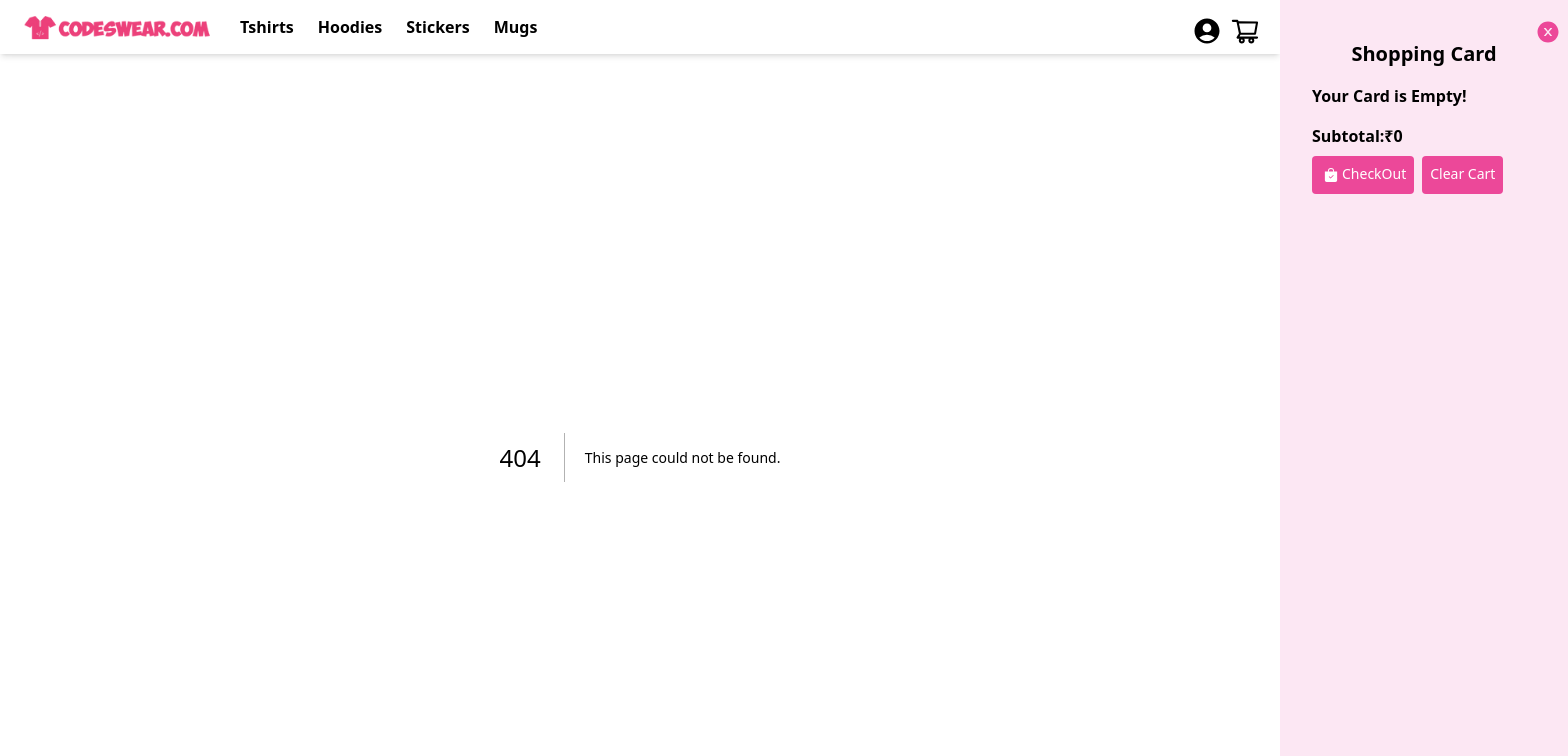
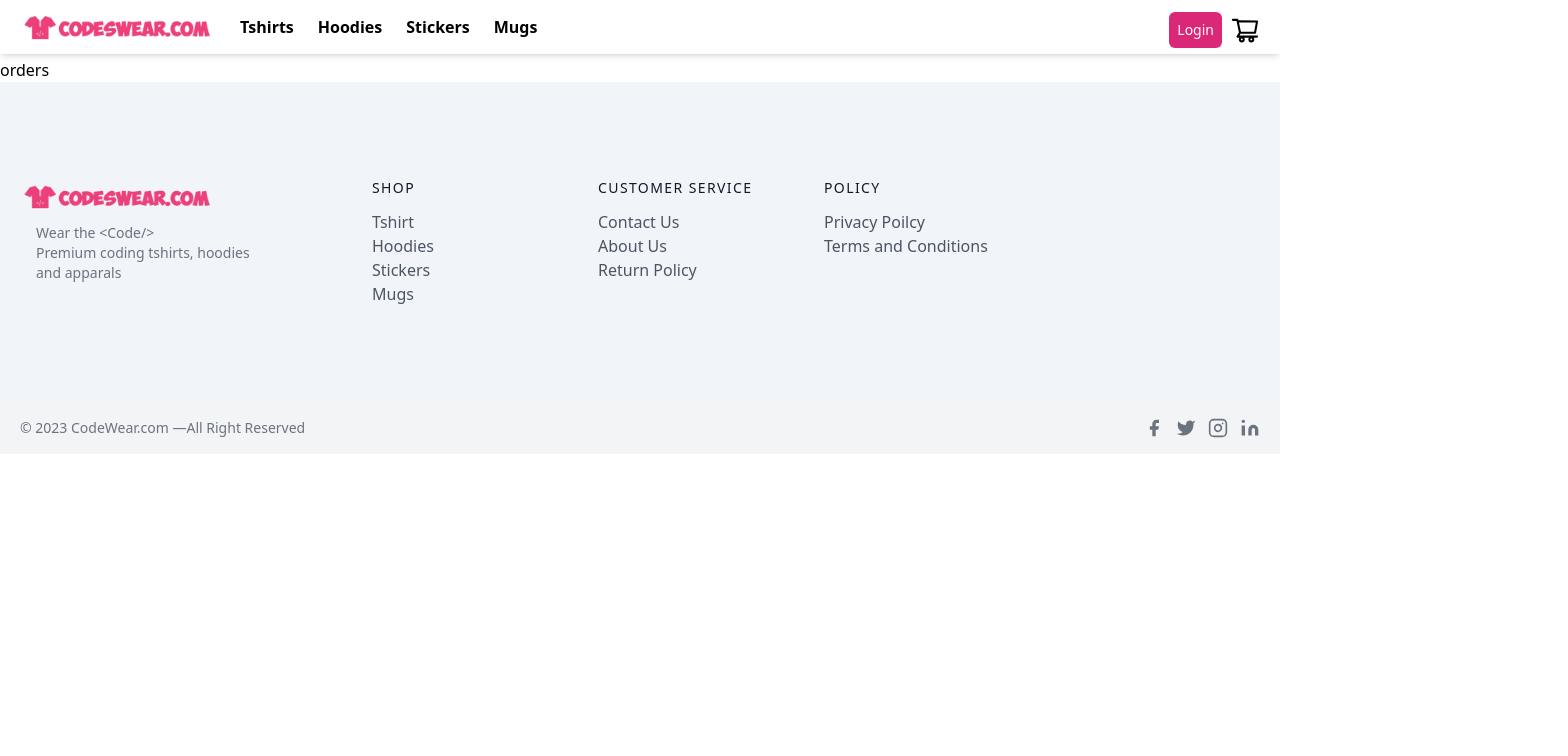
Before and after one commit to mkagarwal235/ECommmerce-Site, a Next.js app: page /orders in a window 1280 px wide. Before the commit this address had no page. Shown: the top 756 px of the page, 1568 px wide, since content can reach past the window. Built offline with nearby package versions, Linux system fonts and the light colour scheme.

Commit message:
added new featues

```diff
--- a/components/navbar.tsx
+++ b/components/navbar.tsx
@@ -5,8 +5,11 @@ import { useRef } from 'react';
 import { AiOutlineShoppingCart, AiFillCloseCircle, AiFillPlusCircle, AiFillMinusCircle } from 'react-icons/ai'
 import { BsFillBagCheckFill } from 'react-icons/bs'
 import { MdAccountCircle } from 'react-icons/md'
+import { useState } from 'react';
 
-const Navbar = ({ card, addToCard, removeFromCard, clearCard, subTotal }) => {
+const Navbar = ({user,logout ,card, addToCard, removeFromCard, clearCard, subTotal }) => {
+    const [dropdown, setdropdown] = useState(false)
+
     console.log(card, addToCard, removeFromCard, clearCard, subTotal)
     const toggleCard = () => {
         if (ref.current.classList.contains('translate-x-full')) {
@@ -22,7 +25,7 @@ const Navbar = ({ card, addToCard, removeFromCard, clearCard, subTotal }) => {
     const ref = useRef();
     return (
         <div className="flex flex-col md:flex-row md:justify-start justify-center items-center py-2 mb-1 shadow-md sticky top-0 bg-white z-10">
-            <div className="logo mx-5">
+            <div className="logo mr-auto md:mx-5">
                 <Link href={"/"}><Image src="/logo.png" alt="" width={200} height={40} /></Link>
             </div>
             <div className="nav">
@@ -33,10 +36,22 @@ const Navbar = ({ card, addToCard, removeFromCard, clearCard, subTotal }) => {
                     <Link href={"/mug"}><li className='hover:text-pink-500'>Mugs</li></Link>
                 </ul>
             </div>
-            <div className="card absolute right-0 mx-5 top-4 cursor-pointer flex">
-                <Link href={'/login'}><MdAccountCircle className='md:text-3xl text-xl mx-2' /></Link>
+            <div className="card absolute items-center right-0 mx-5 top-3 cursor-pointer flex">
+                <a onMouseOver={()=>setdropdown(true)} onMouseLeave={()=>setdropdown(false)}>
+           {dropdown && <div onMouseOver={()=>setdropdown(true)} onMouseLeave={()=>setdropdown(false)} className="absolute right-8 bg-pink-300 top-7 py-5 rounded-md px-5 w-32">
+                <ul>
+                    <a><li className='py-1 text-sm hover:text-pink-700 font-bold'>My Account</li></a>
+                  <Link href={'/orders'}> <li className='py-1 text-sm hover:text-pink-700 font-bold'>Orders</li></Link>
+                  <li onClick={logout} className='py-1 text-sm hover:text-pink-700 font-bold'>Logout</li>
+                </ul>
+            </div>}
+            {user.value && <MdAccountCircle  className='md:text-3xl text-xl mx-2' />}</a>
+                {!user.value && <Link href={'/login'}>
+                    <button className='bg-pink-600 px-2 py-2 rounded-md text-sm text-white mx-2'>Login</button>
+                    </Link>}
                 <AiOutlineShoppingCart onClick={toggleCard} className='md:text-3xl text-xl' />
             </div>
+
 
             <div ref={ref} className={`w-72 h-[100vh] sideCard overflow-y-scroll absolute top-0 right-0 bg-pink-100 py-10 px-8 transform transition-transform ${Object.keys(card).length !== 0 ? 'translate-x-0' : 'translate-x-full'}`}>
                 <h2 className='font-bold text-xl text-center'>Shopping Card</h2>
--- a/package.json
+++ b/package.json
@@ -16,6 +16,7 @@
     "crypto-js": "^4.1.1",
     "eslint": "8.32.0",
     "eslint-config-next": "13.1.6",
+    "jsonwebtoken": "^9.0.0",
     "mongodb": "^5.0.1",
     "mongoose": "^6.9.2",
     "next": "13.1.6",
--- a/pages/_app.tsx
+++ b/pages/_app.tsx
@@ -9,6 +9,8 @@ function App({ Component, pageProps }: AppProps) {
   const [card, setCard] = useState({})
   const [subTotal, setSubTotal] = useState(0)
   const router=useRouter()
+  const [user, setUser] = useState({value:null})
+  const [key, setkey] = useState(0)
   useEffect(() => {
     console.log("hey i am use Effect")
     try{
@@ -25,7 +27,20 @@ function App({ Component, pageProps }: AppProps) {
     console.error(error);
     localStorage.clear();
   }
-  }, [])
+  const token=localStorage.getItem('token')
+  if(token)
+  {
+    setUser({value : token})
+    setkey(Math.random())
+  }
+  }, [router.query])
+
+  const logout=()=>
+  {
+      localStorage.removeItem('token')
+      setkey(Math.random())
+      setUser({value:null})
+  }
 
   const saveCard=(myCard)=>
   {
@@ -80,7 +95,7 @@ function App({ Component, pageProps }: AppProps) {
     saveCard(newCard)
   }
   return <>
-  <Navbar key={subTotal} card={card} addToCard={addToCard} removeFromCard={removeFromCard} clearCard={clearCard} subTotal={subTotal}/>
+  <Navbar logout={logout} user={user} key={key} card={card} addToCard={addToCard} removeFromCard={removeFromCard} clearCard={clearCard} subTotal={subTotal}/>
   <Component buyNow={buyNow} card={card} addToCard={addToCard} removrFromCard={removeFromCard} clearCard={clearCard} subTotal={subTotal} {...pageProps}/>
   <Footer/>
   </>
--- a/pages/_document.tsx
+++ b/pages/_document.js
@@ -2,7 +2,7 @@ import { Html, Head, Main, NextScript } from 'next/document'
 
 export default function Document() {
   return (
-    <Html lang="en">
+    <Html className='overflow-x-hidden'>
       <Head />
       <body>
         <Main />
--- a/pages/api/login.js
+++ b/pages/api/login.js
@@ -1,6 +1,7 @@
 import user from "@/models/users";
 import connectDB from "../middleware/mongooes";
 var CryptoJS = require("crypto-js");
+var jwt = require('jsonwebtoken');
 const handler = async (req, res) => {
     if (req.method == 'POST') {
         console.log(req.body)
@@ -10,7 +11,8 @@ const handler = async (req, res) => {
         if (users) {
 
             if (req.body.email == users.email && req.body.password == decryptedPass) {
-                res.status(200).json({ success: true, email: users.email, name: users.name })
+                var token = jwt.sign({email: users.email, name: users.name }, 'jwtsecret', {expiresIn: '2d'} );
+                res.status(200).json({success: true,token})
 
             }
             else {
--- a/pages/login.tsx
+++ b/pages/login.tsx
@@ -37,6 +37,7 @@ const Login = () => {
     setpassword('')
 
     if (response.success) {
+      localStorage.setItem('token',response.token)
       toast.success('you are successfully logged in', {
         position: "top-left",
         autoClose: 5000,
--- /dev/null
+++ b/pages/orders.js
@@ -0,0 +1,9 @@
+import React from 'react'
+
+const orders = () => {
+  return (
+    <div>orders</div>
+  )
+}
+
+export default orders
```
Also changed, not shown: 1 other file (tests, documents, lock files or other folders).
